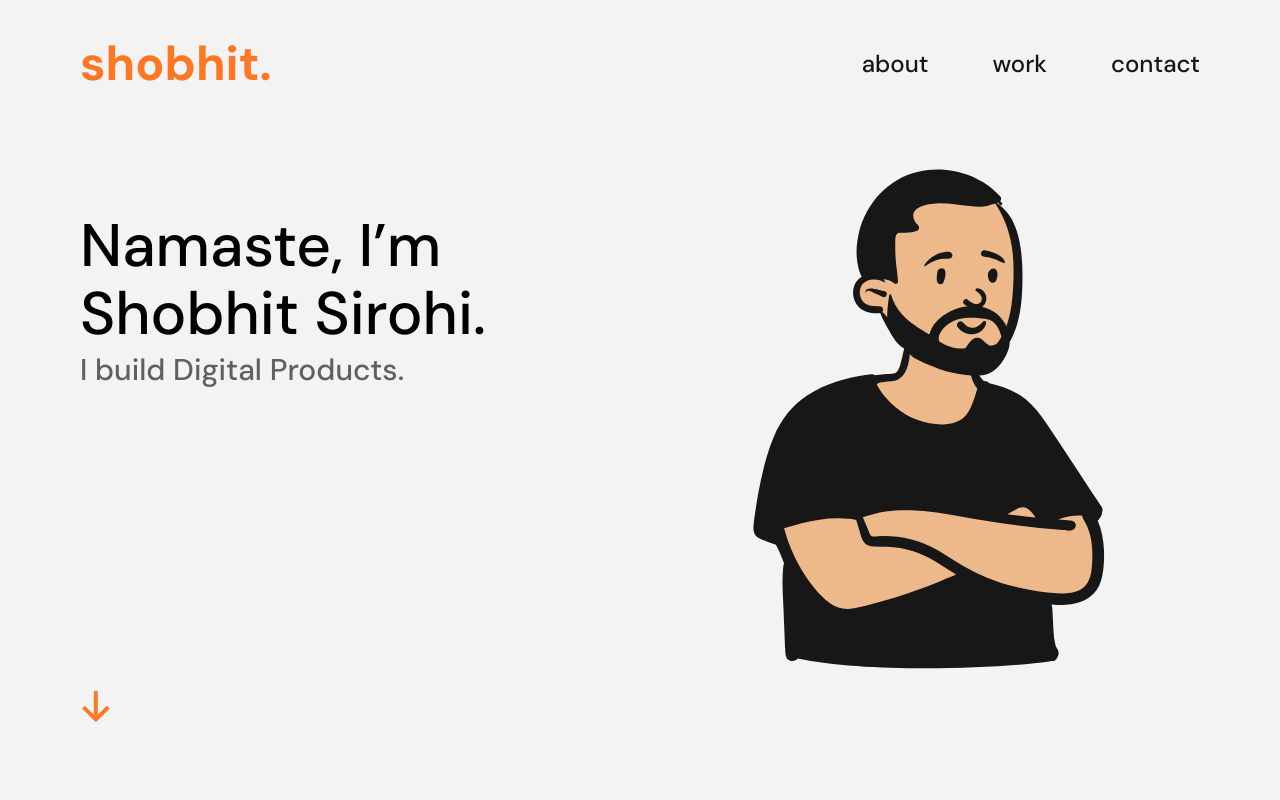
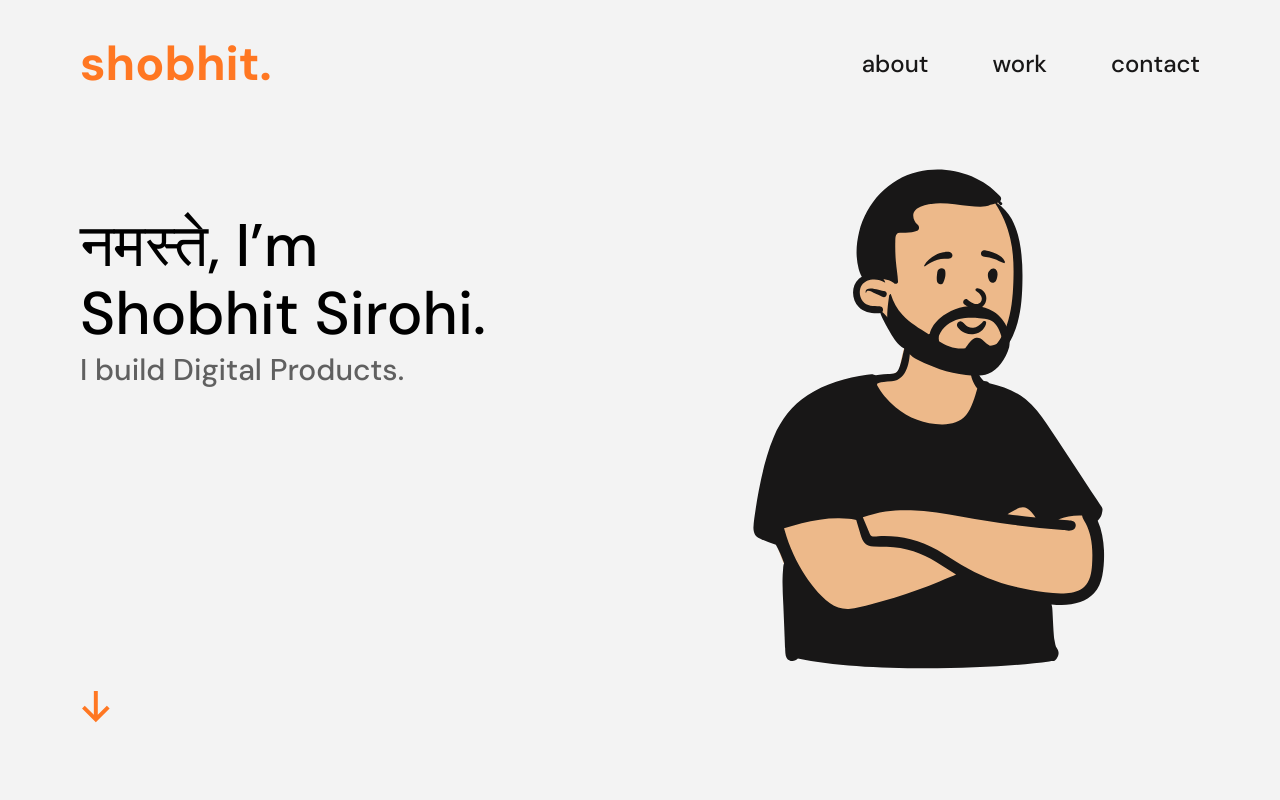
Before and after one commit to shobhit-sirohi/Portfolio, a React (Vite) app: page / in a window 1280 px wide. Shown: the top 800 px of the page. Built offline with nearby package versions, Linux system fonts and the light colour scheme.

Commit message:
language hello update

```diff
--- a/src/index.css
+++ b/src/index.css
@@ -3,18 +3,18 @@
 @tailwind utilities;
 
 .boxy span:before {
-  content: "Namaste";
+  content: "नमस्ते";
   animation: text infinite 6s;
 }
 @keyframes text {
   20% {
-    content: "Hola";
+    content: "Привет";
   }
   40% {
     content: "Bonjour";
   }
   60% {
-    content: "Konnichiwa";
+    content: "こんにちわ";
   }
   80% {
     content: "Hello";
```
